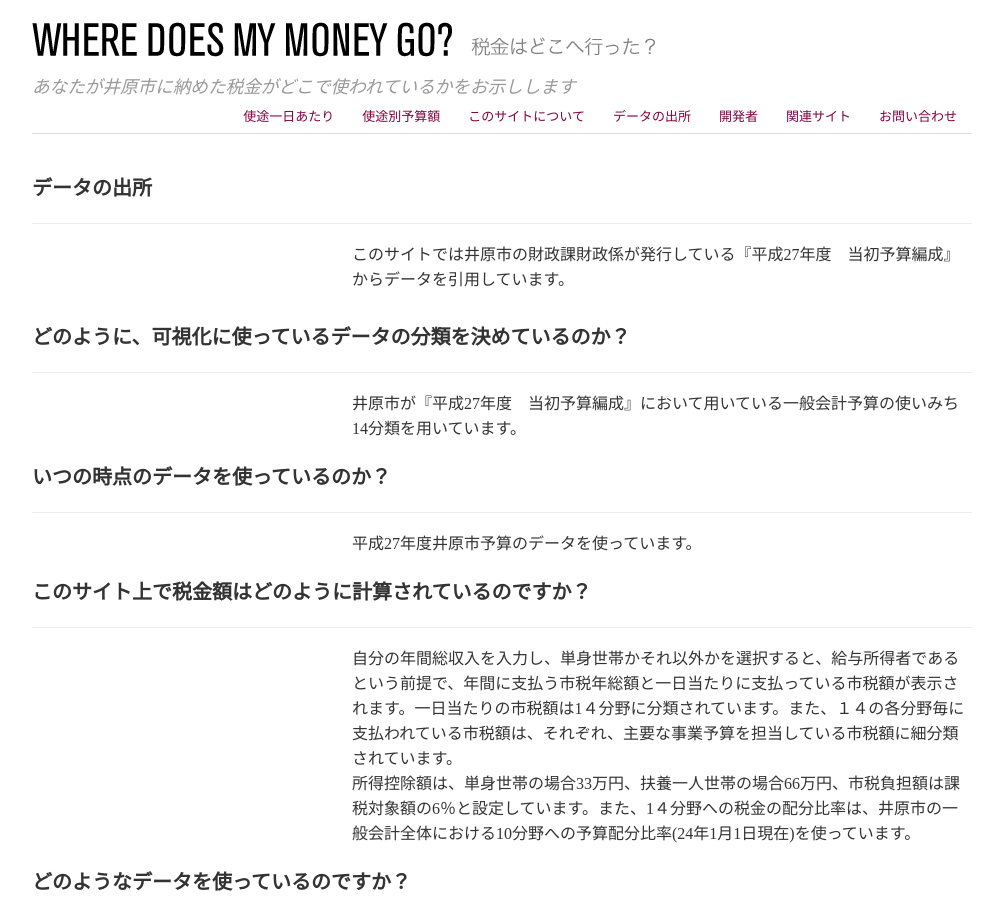
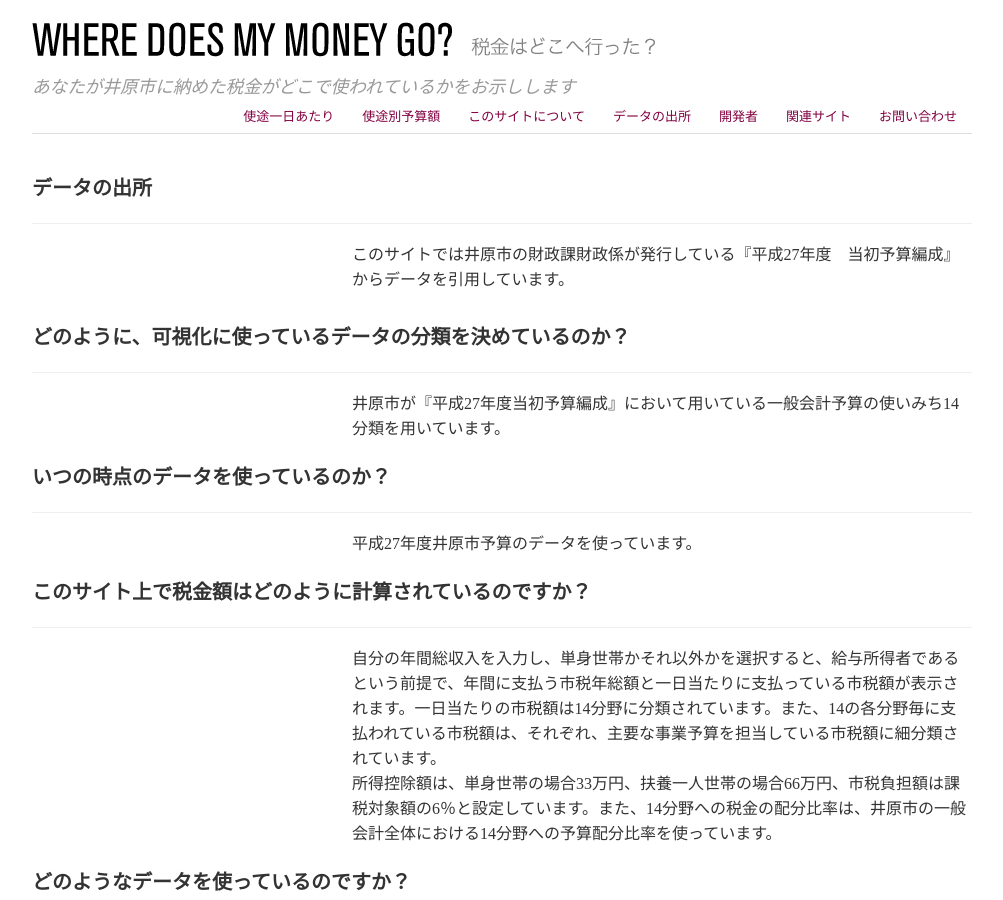
Before and after one commit to data-cradle/spending-ibara, a Jekyll site: the page built from sources.html, in a window 1280 px wide and 900 px high. Shown: the whole window, without its empty margins (138-1141 px from the left). Built offline with Jekyll 4.4.1, drawn with Linux system fonts in a browser that asks for light colours; nearby versions of some CDN libraries.

Commit message:
reviced about ,sources and dailybread

```diff
--- a/about.html
+++ b/about.html
@@ -29,7 +29,7 @@
     <p>自分の年間総収入をスライドで設定し、単身世帯か扶養一人世帯かを選択すると、給与所得者であるという前提で、井原市に納めている市税年総額と14分野毎に一日当たり支払っている市税額が表示されます。
     <ul>
       <li style="list-style:none">※所得控除額は、単身世帯の場合33万円、扶養一人世帯の場合66万円、市税負担額は課税対象額の6％と設定しています。</li>
-      <li style="list-style:none">※税金の配分比率は、井原市が「平成27年度当初予算編成」において用いている一般会計予算の使いみち1４分類を使っています。</li>
+      <li style="list-style:none">※税金の配分比率は、井原市が「平成27年度当初予算編成」において用いている一般会計予算の使いみち14分類を使っています。</li>
     </ul>
     </p>
 
@@ -55,7 +55,7 @@
 
 <div class="row">
   <div class="span8 offset4">
-    <p><a href="contact.html">コンタクトフォーム</a>からご連絡ください。</p><br>このサイトは、<strong>高梁川流域オープンデータポータルサイト「<a href="dhttp://dataeye.jp/pages/content/index.html">dataeye データから見えるもの</a>」</strong>のコンテンツの一つです。
+    <p><a href="contact.html">コンタクトフォーム</a>からご連絡ください。</p><br>このサイトは、<strong>高梁川流域オープンデータポータルサイト「<a href="http://dataeye.jp/pages/content/index.html">dataeye データから見えるもの</a>」</strong>のコンテンツの一つです。
 ご意見・ご要望がございましたら、<strong>「<a href="http://dataeye.jp/contact/contact_register/index.html">dataeye アイデアボックス</a>」</strong>からご連絡ください。
   </div>
 </div>
--- a/js/dailybread.js
+++ b/js/dailybread.js
@@ -112,7 +112,7 @@
 
   this.setSalary = function (salary) {
     self.salaryVal = salary
-    self.taxVal = (salary - (baseKoujo + (dependentType == 'family' ? huyoKoujo : 0))) * taxRate;
+    self.taxVal = (salary - (baseKoujo + (dependentType == 'family' ? huyoKoujo : 0))) * taxRate + 3000;
   }
 
   this.draw = function () {
--- a/sources.html
+++ b/sources.html
@@ -16,7 +16,7 @@
 
 <div class="row">
   <div class="span8 offset4">
-  井原市が『平成27年度　当初予算編成』において用いている一般会計予算の使いみち14分類を用いています。  </div>
+  井原市が『平成27年度当初予算編成』において用いている一般会計予算の使いみち14分類を用いています。  </div>
 </div>
 <h2 class="page-header">いつの時点のデータを使っているのか？ </h2>
 
@@ -30,7 +30,7 @@
 
 <div class="row">
   <div class="span8 offset4">
-自分の年間総収入を入力し、単身世帯かそれ以外かを選択すると、給与所得者であるという前提で、年間に支払う市税年総額と一日当たりに支払っている市税額が表示されます。一日当たりの市税額は1４分野に分類されています。また、１４の各分野毎に支払われている市税額は、それぞれ、主要な事業予算を担当している市税額に細分類されています。<br/>所得控除額は、単身世帯の場合33万円、扶養一人世帯の場合66万円、市税負担額は課税対象額の6％と設定しています。また、1４分野への税金の配分比率は、井原市の一般会計全体における10分野への予算配分比率(24年1月1日現在)を使っています。
+自分の年間総収入を入力し、単身世帯かそれ以外かを選択すると、給与所得者であるという前提で、年間に支払う市税年総額と一日当たりに支払っている市税額が表示されます。一日当たりの市税額は14分野に分類されています。また、14の各分野毎に支払われている市税額は、それぞれ、主要な事業予算を担当している市税額に細分類されています。<br/>所得控除額は、単身世帯の場合33万円、扶養一人世帯の場合66万円、市税負担額は課税対象額の6％と設定しています。また、14分野への税金の配分比率は、井原市の一般会計全体における14分野への予算配分比率を使っています。
 </div>
 </div>
 
```
